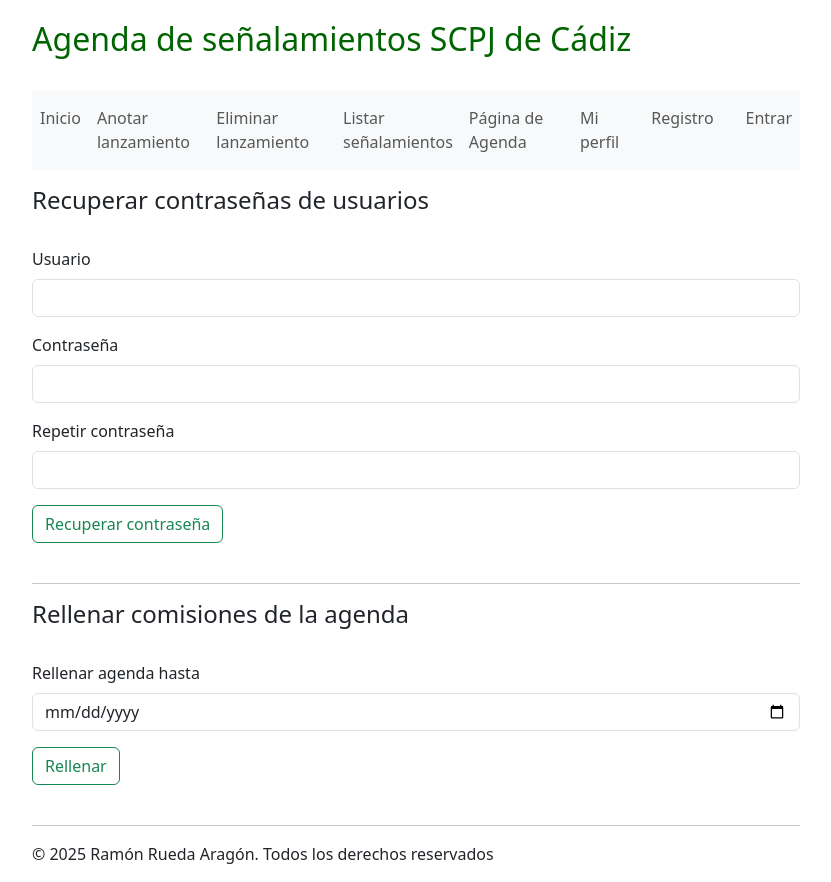
After one commit to rrueda3/agenda, a Flask app: page /admin in a window 1280 px wide. The commit adds this page. Shown: the whole page, without its empty margins (224-1055 px from the left). Run offline with Flask 3, Linux system fonts and the light colour scheme; parts of the project's set-up code (start-up, migrations or seed data) failed here and were passed over; some libraries are stand-ins or nearby versions.

Commit message:
agregado admin

```diff
--- a/app/__init__.py
+++ b/app/__init__.py
@@ -3,6 +3,7 @@ from flask_bootstrap import Bootstrap5
 from .main import main_bp
 from .models import db, migrate
 from .auth import auth_bp
+from .admin import admin_bp
 from flask_login import LoginManager
 
 def create_app():
@@ -10,11 +11,13 @@ def create_app():
     app.config.from_object('config.Config')
     app.register_blueprint(main_bp)
     app.register_blueprint(auth_bp)
+    app.register_blueprint(admin_bp)
     db.init_app(app)
     migrate.init_app(app, db)
     bootstrap = Bootstrap5(app)
     login_manager = LoginManager()
     login_manager.login_view = 'auth.login'
+    login_manager.login_message = 'Debe identificarse para acceder a esta página'
     login_manager.init_app(app)
 
     from .models import Usuario
--- /dev/null
+++ b/app/admin.py
@@ -0,0 +1,49 @@
+from flask import Blueprint, render_template, request, url_for, flash, redirect
+from .forms import AdminPasswordForm, AdminFillForm
+from .models import Usuario, db, Agenda
+from werkzeug.security import generate_password_hash
+from datetime import date, timedelta, datetime
+
+
+admin_bp = Blueprint('admin', __name__)
+
+@admin_bp.route('/admin', methods=['GET', 'POST'])
+def admin():
+    form_password = AdminPasswordForm()
+    form_fill = AdminFillForm()
+    if form_password.validate_on_submit():
+        user = request.form['usuario']
+        pw = request.form['password']
+        Usuario.query.filter_by(username=user).first().password = generate_password_hash(pw)
+        db.session.commit()
+        flash('Se ha reestablecido la contraseña', 'success')
+        return redirect(url_for('main.index'))
+    if form_fill.validate_on_submit():
+        ultima_pagina = Agenda.query.all()[-1]
+        fecha_inicial = ultima_pagina.fecha + timedelta(days=1)
+        comision = int(ultima_pagina.comision) + 1
+        if comision == 8:
+            comision = 1
+        fecha_final = datetime.strptime(request.form['fecha_final'], '%Y-%m-%d')
+        if fecha_final.date() <= ultima_pagina.fecha:
+            flash('La fecha final debe ser posterior a ' + datetime.strftime(ultima_pagina.fecha, '%d-%m-%Y'))
+            return redirect(url_for('admin.admin'))
+        if fecha_final.date() > ultima_pagina.fecha + timedelta(days=365):
+            flash('Sólo se permite rellenar hasta un máximo de un año desde la última página rellena ('
+                  + datetime.strftime(ultima_pagina.fecha, '%d-%m-%Y') + ')', 'error')
+            return redirect(url_for('admin.admin'))
+        while fecha_inicial <= fecha_final.date():
+            if fecha_inicial.isoweekday() > 5:
+                fecha_inicial += timedelta(days=2)
+            for i in range(4):
+                nueva = Agenda(comision=str(comision), fecha=fecha_inicial)
+                db.session.add(nueva)
+                db.session.commit()
+                comision += 1
+                if comision == 8:
+                    comision = 1
+            fecha_inicial += timedelta(days=1)
+        flash('La agenda se ha rellenado hasta el día ' + datetime.strftime(fecha_final, '%d-%m-%Y'), 'success')
+        return redirect(url_for('main.index'))
+
+    return render_template('admin.html', form_password=form_password, form_fill=form_fill)
--- a/app/forms.py
+++ b/app/forms.py
@@ -67,3 +67,13 @@ class PasswordForm(FlaskForm):
 class PageForm(FlaskForm):
     fecha = DateField('Fecha', validators=[DataRequired()])
     submit = SubmitField('Mostrar')
+
+class AdminPasswordForm(FlaskForm):
+    usuario = StringField('Usuario', validators=[DataRequired()])
+    password = PasswordField('Contraseña', validators=[DataRequired()])
+    re_password = PasswordField('Repetir contraseña', validators=[EqualTo('password', 'Las contraseñas no coinciden')])
+    submit = SubmitField('Recuperar contraseña')
+
+class AdminFillForm(FlaskForm):
+    fecha_final = DateField('Rellenar agenda hasta', validators=[DataRequired()])
+    submit = SubmitField('Rellenar')
--- /dev/null
+++ b/app/templates/admin.html
@@ -0,0 +1,16 @@
+{% extends 'base.html' %}
+
+{% block title %}
+    Administración
+{% endblock %}
+
+{% block content %}
+    <h4>Recuperar contraseñas de usuarios</h4>
+    <br>
+    {{ render_form(form_password, form_type='horizontal', horizontal_columns=('md', 2, 2), button_style='outline-success')}}
+    <br>
+    <hr>
+    <h4>Rellenar comisiones de la agenda</h4>
+    <br>
+    {{ render_form(form_fill, form_type='horizontal', horizontal_columns=('md', 2, 2), button_style='outline-success') }}
+{% endblock %}
--- a/app/templates/apunte.html
+++ b/app/templates/apunte.html
@@ -41,7 +41,7 @@
             {{ render_field(form.representante, form_type='horizontal', horizontal_columns=('md', 2, 5)) }}
         </p>
         <p>
-            {{ render_field(form.procedimiento, form_type='horizontal', horizontal_columns=('md', 2, 5), placeholder='n/YYYY') }}
+            {{ render_field(form.procedimiento, form_type='horizontal', horizontal_columns=('md', 2, 5), placeholder='número/año(4 dígitos)') }}
         </p>
         <p> {{ render_field(form.submit, button_style='outline-success') }}</p>
     </form>
--- a/app/templates/base.html
+++ b/app/templates/base.html
@@ -25,6 +25,9 @@
             {{ render_nav_item('main.borrar', 'Eliminar lanzamiento') }}
             {{ render_nav_item('main.mostrar_apuntes', 'Listar señalamientos') }}
             {{ render_nav_item('main.pagina', 'Página de Agenda') }}
+            {% if current_user.role == 'admin' %}
+                {{ render_nav_item('admin.admin', 'Admin') }}
+            {% endif %}
         </div>
         <div class="navbar-nav" style="margin-left: auto;">
             {{ render_nav_item('auth.perfil', 'Mi perfil') }}
--- a/run.py
+++ b/run.py
@@ -4,4 +4,4 @@ from app import create_app
 app = create_app()
 
 if __name__ == '__main__':
-    app.run()
+    app.run(debug=True)
```
Also changed, not shown: app/main.py (+9 -5 lines), 1 other file.
